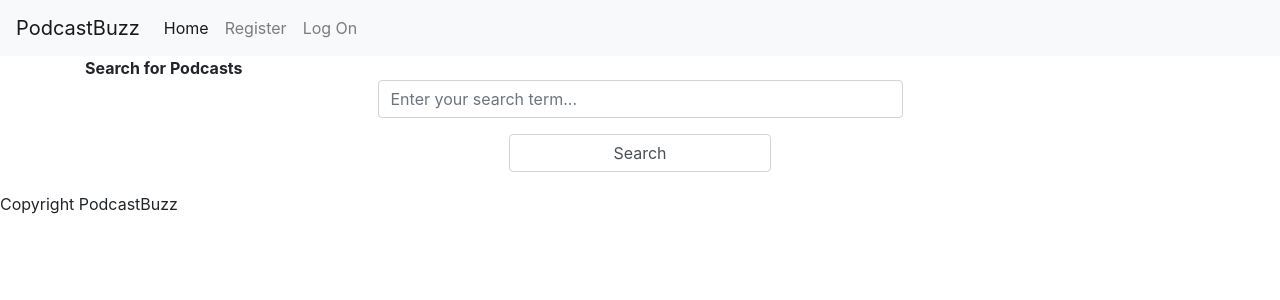
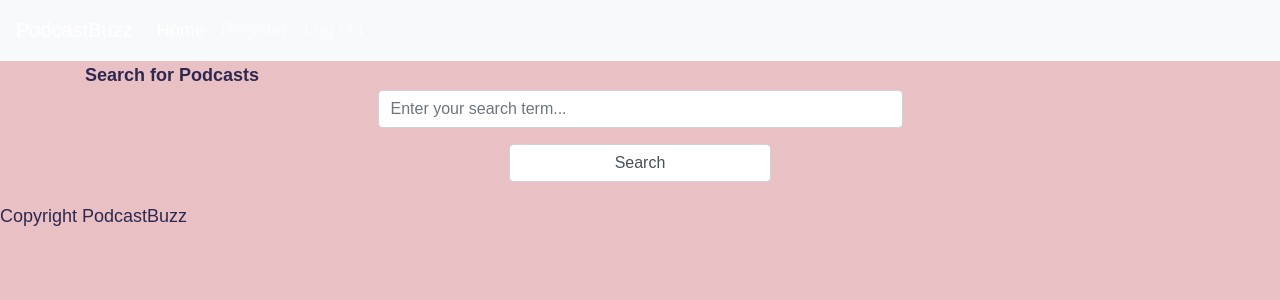
Before and after one commit to RonanMc99/podcast_buzz, a Flask app: page / in a window 1280 px wide. Shown: the top 300 px of the page. Run offline with Flask 2, Linux system fonts and the light colour scheme; some libraries are stand-ins or nearby versions.

Commit message:
Set variables and top level style

```diff
--- a/podcastbuzz/static/css/style.css
+++ b/podcastbuzz/static/css/style.css
@@ -1 +1,74 @@
+/* set all elements to use box-sizing */
+*,
+*::before,
+*::after {
+    box-sizing: border-box;
+    -webkit-box-sizing: border-box;
+    -moz-box-sizing: border-box;
+}
+
+/* Define overall style variables */
 :root {
+    --ff-primary: 'Source Sans Pro', sans-serif;
+    --ff-secondary: 'Source Code Pro', monospace;
+
+    --fw-reg: 300;
+    --fw-bold: 900;
+
+    --clr-light: #e9c1c5;
+    --clr-dark: #2e284f;
+    --clr-accent: #9152a4;
+
+    --fs-h1: 3rem;
+    --fs-h2: 2.25rem;
+    --fs-h3: 1.25rem;
+    --fs-body: 1rem;
+}
+
+@media (min-width: 800px) {
+    :root {
+        --fs-h1: 4.5rem;
+        --fs-h2: 3.75rem;
+        --fs-h3: 1.5rem;
+        --fs-body: 1.125rem;
+    }
+}
+
+/* General styles */
+
+body {
+    background: var(--clr-light);
+    color: var(--clr-dark);
+    margin: 0;
+    font-family: var(--ff-primary);
+    font-size: var(--fs-body);
+    line-height: 1.6;
+}
+
+/* Typography */
+h1,
+h2,
+h3 {
+    line-height: 1.1;
+    margin: 0;
+}
+
+h1 {
+    font-size: var(--fs-h1)
+}
+
+h2 {
+    font-size: var(--fs-h2)
+}
+
+h3 {
+    font-size: var(--fs-h3)
+}
+
+/* Nav */
+
+/* Form */
+
+/* Main */
+
+/* Footer */
--- a/podcastbuzz/templates/base.html
+++ b/podcastbuzz/templates/base.html
@@ -15,7 +15,7 @@
     <div id="wrapper">
         <!-- header -->
         <header>
-            <nav class="navbar navbar-expand-lg navbar-light bg-light">
+            <nav class="navbar navbar-expand-lg navbar-dark bg-light">
                 <a class="navbar-brand" href="{{url_for('home')}}">PodcastBuzz</a>
                 <button class="navbar-toggler" type="button" data-toggle="collapse" data-target="#navbarNavDropdown"
                     aria-controls="navbarNavDropdown" aria-expanded="false" aria-label="Toggle navigation">
```
